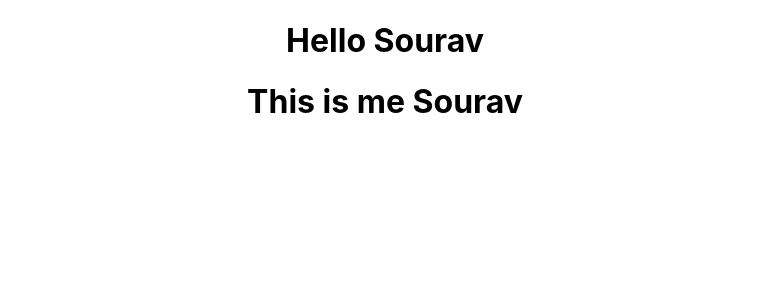
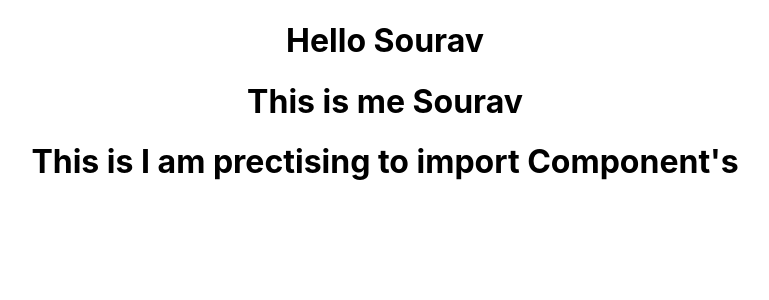
Before and after one commit to kumarsourav10/React-js-basic-to-high, a React (Create React App) app in the folder blog/: page / in a window 1280 px wide. Shown: the top 300 px of the page, without its empty margins (255-1024 px from the left). Built offline with nearby package versions, Linux system fonts and the light colour scheme.

Commit message:
added One More Component for just prectising

```diff
--- a/blog/src/App.js
+++ b/blog/src/App.js
@@ -1,16 +1,16 @@
 // import logo from './logo.svg';
 import './App.css';
 import User from './User'
+import Sourav from './Sourav'
 
 function App() {
   return (
     <div className="App">
       <h1>Hello Sourav</h1>
-      <User/>
+      <User />
+      <Sourav />
     </div>
-
   );
 }
 
-
 export default App;
--- /dev/null
+++ b/blog/src/Sourav.js
@@ -0,0 +1,8 @@
+function Sourav()
+{
+    return(
+        <h1>This is I am prectising to import Component's</h1>
+    )
+}
+
+export default Sourav;
```
